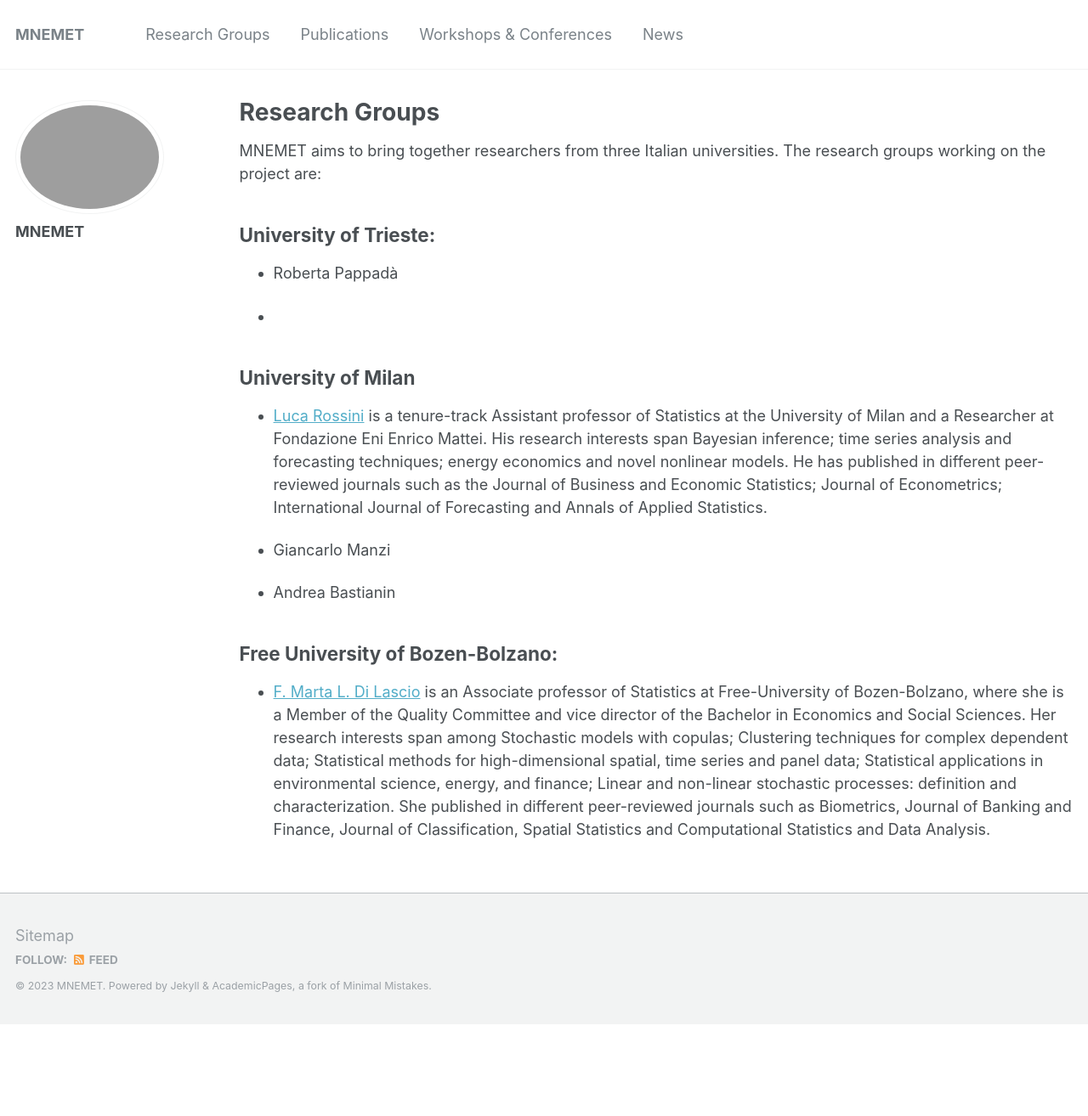
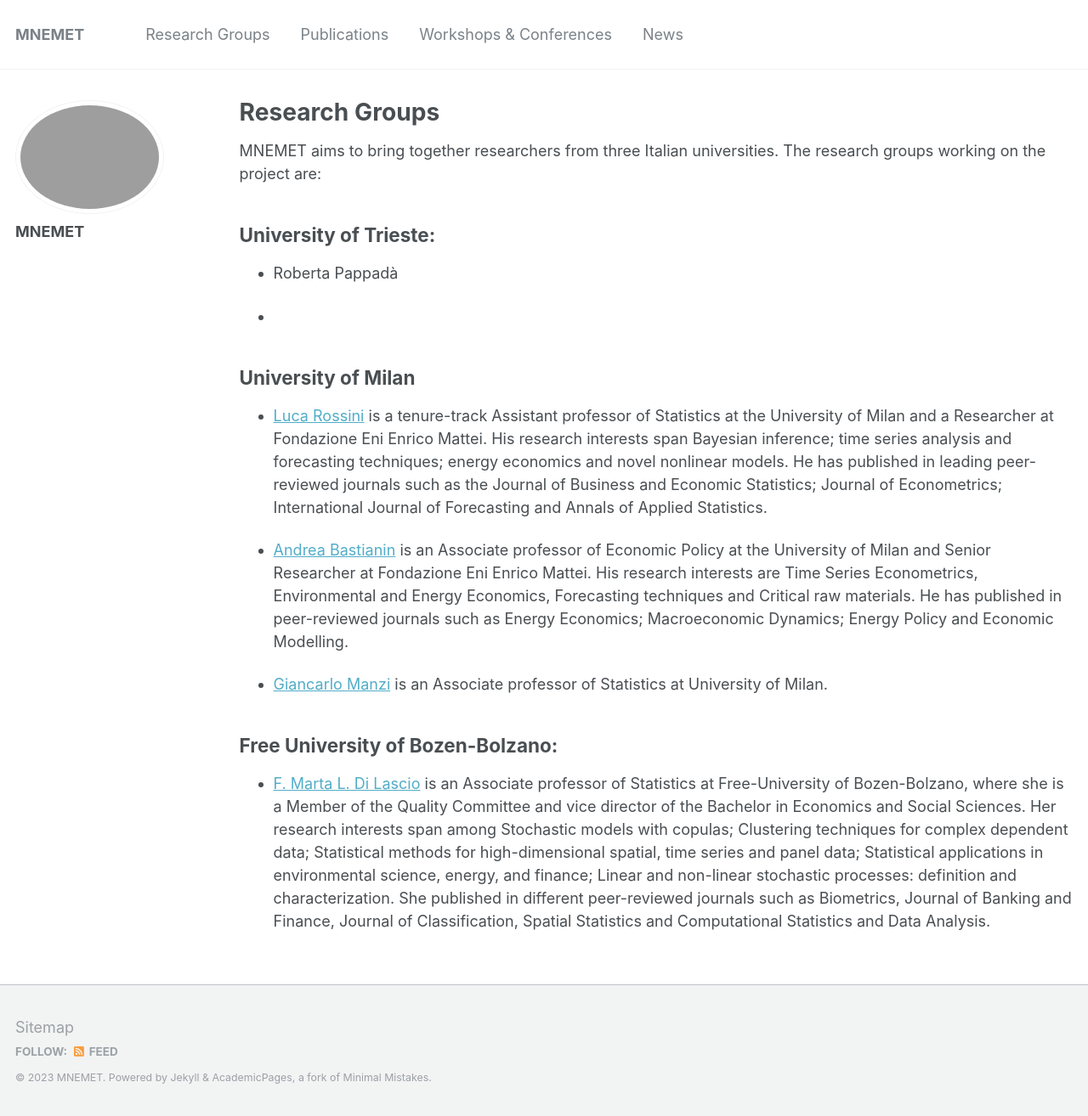
Before and after one commit to rossiniluca/Mnemet, a Jekyll site: the page built from _pages/groups.md, in a window 1280 px wide. Shown: the whole page at 85% size. Built offline with Jekyll 4.4.1, drawn with Linux system fonts in a browser that asks for light colours; before the commit the page ends 1206 px from its top, so only the background shows below that.

Commit message:
Update groups.md

```diff
--- a/_pages/groups.md
+++ b/_pages/groups.md
@@ -15,11 +15,11 @@ MNEMET aims to bring together researchers from three Italian universities. The r
 
 ## University of Milan
 
-* [Luca Rossini](https://rossiniluca.github.io/web/) is a tenure-track Assistant professor of Statistics at the University of Milan and a Researcher at Fondazione Eni Enrico Mattei. His research interests span Bayesian inference; time series analysis and forecasting techniques; energy economics and novel nonlinear models. He has published in different peer-reviewed journals such as the Journal of Business and Economic Statistics; Journal of Econometrics; International Journal of Forecasting and Annals of Applied Statistics.
+* [Luca Rossini](https://rossiniluca.github.io/web/) is a tenure-track Assistant professor of Statistics at the University of Milan and a Researcher at Fondazione Eni Enrico Mattei. His research interests span Bayesian inference; time series analysis and forecasting techniques; energy economics and novel nonlinear models. He has published in leading peer-reviewed journals such as the Journal of Business and Economic Statistics; Journal of Econometrics; International Journal of Forecasting and Annals of Applied Statistics.
 
-* Giancarlo Manzi
+* [Andrea Bastianin](https://sites.google.com/view/andrea-bastianin) is an Associate professor of Economic Policy at the University of Milan and Senior Researcher at Fondazione Eni Enrico Mattei. His research interests are Time Series Econometrics, Environmental and Energy Economics, Forecasting techniques and Critical raw materials. He has published in peer-reviewed journals such as Energy Economics; Macroeconomic Dynamics; Energy Policy and Economic Modelling.
 
-* Andrea Bastianin
+* [Giancarlo Manzi]() is an Associate professor of Statistics at University of Milan.
 
 
 ## Free University of Bozen-Bolzano:
```
